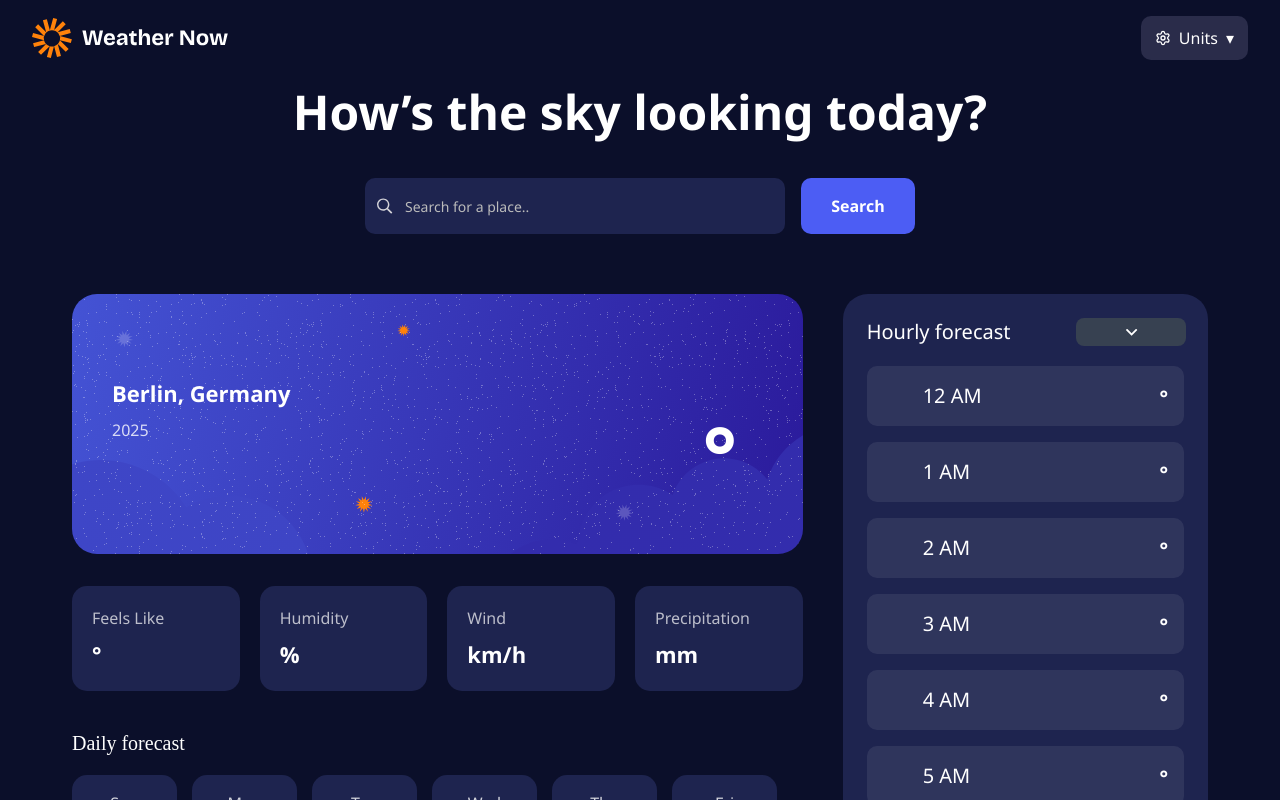
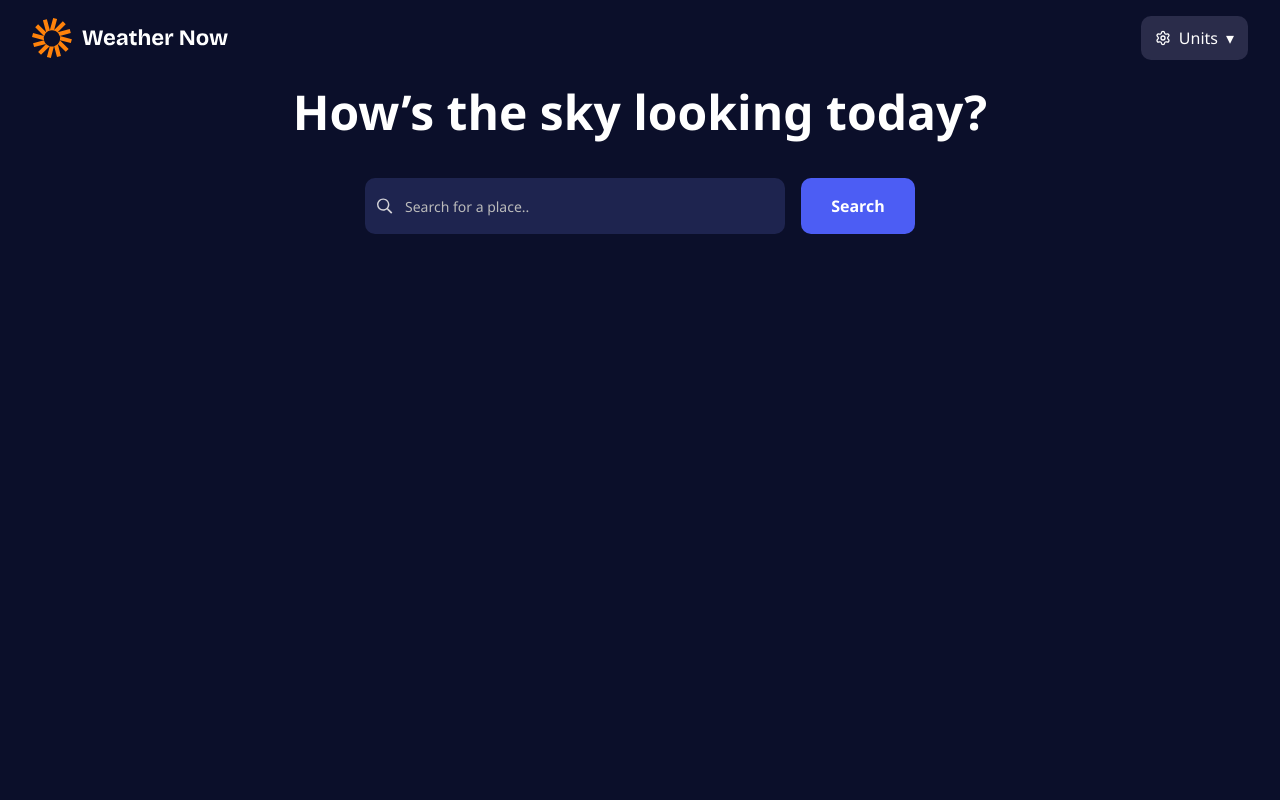
Before and after one commit to yehudahason/Weather-app-next, a Next.js app: page / in a window 1280 px wide. Shown: the top 800 px of the page. Built offline with nearby package versions, Linux system fonts and the light colour scheme.

Commit message:
not found3

```diff
--- a/app/page.tsx
+++ b/app/page.tsx
@@ -40,6 +40,7 @@ const Home = () => {
   const [cities, setCities] = useState<City[]>([]);
   const [forecast, setForecast] = useState<ForecastResponse>({});
   const [loading, setLoading] = useState<boolean>(false); // ✅ added
+  const [showForcast, setShowForcast] = useState<boolean>(false); // ✅ added
   const hourWeekD = useMemo(
     () => getLiteralDays(week.indexOf(selectedDay)),
     [forecast],
@@ -95,8 +96,10 @@ const Home = () => {
         setLocation(
           `${selectedCity.name}, ${getCountryName(selectedCity.country)}`,
         );
+        setShowForcast(true);
       }
 
+      setShowForcast(true);
       const res = await fetch(
         `/api/weather?lat=${resolvedLat}&lon=${resolvedLon}`,
       );
@@ -346,7 +349,7 @@ const Home = () => {
             </button>
           </div>
         </section>
-
+        {showForcast && (
           <div className="content-grid">
             <div className="left-column">
               <section className="current-weather">
@@ -420,8 +423,13 @@ const Home = () => {
                           onClick={() => setDayIsOpen((prev) => !prev)}
                         >
                           {selectedDay}
-                        <span className={`arrow ${isDayOpen ? "rotate" : ""}`}>
-                          <img src="/assets/images/icon-dropdown.svg" alt="" />
+                          <span
+                            className={`arrow ${isDayOpen ? "rotate" : ""}`}
+                          >
+                            <img
+                              src="/assets/images/icon-dropdown.svg"
+                              alt=""
+                            />
                           </span>
                         </button>
 
@@ -463,6 +471,7 @@ const Home = () => {
               </div>
             </section>
           </div>
+        )}
       </main>
     </>
   );
```
Lines whose indentation alone changed are shown as unchanged.
